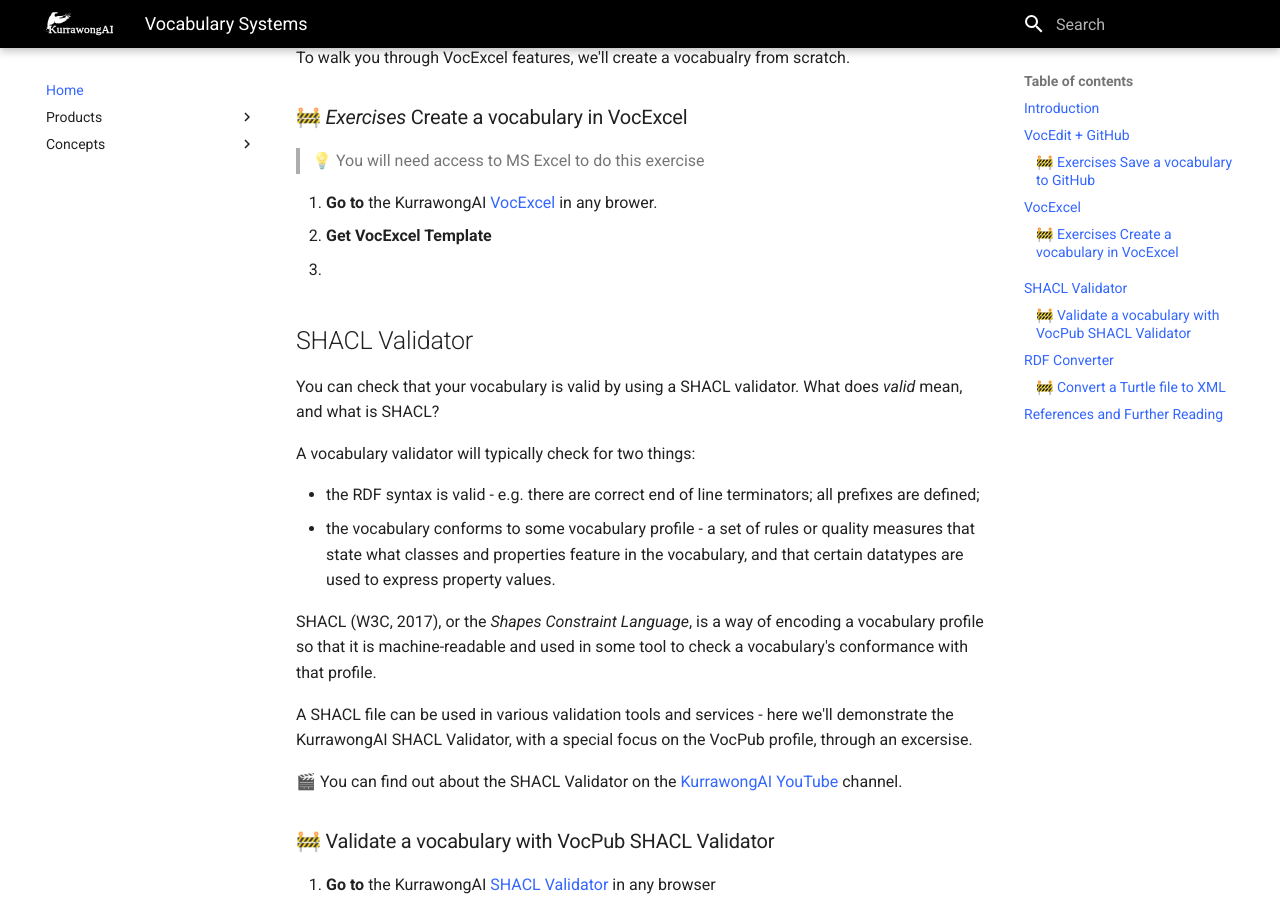
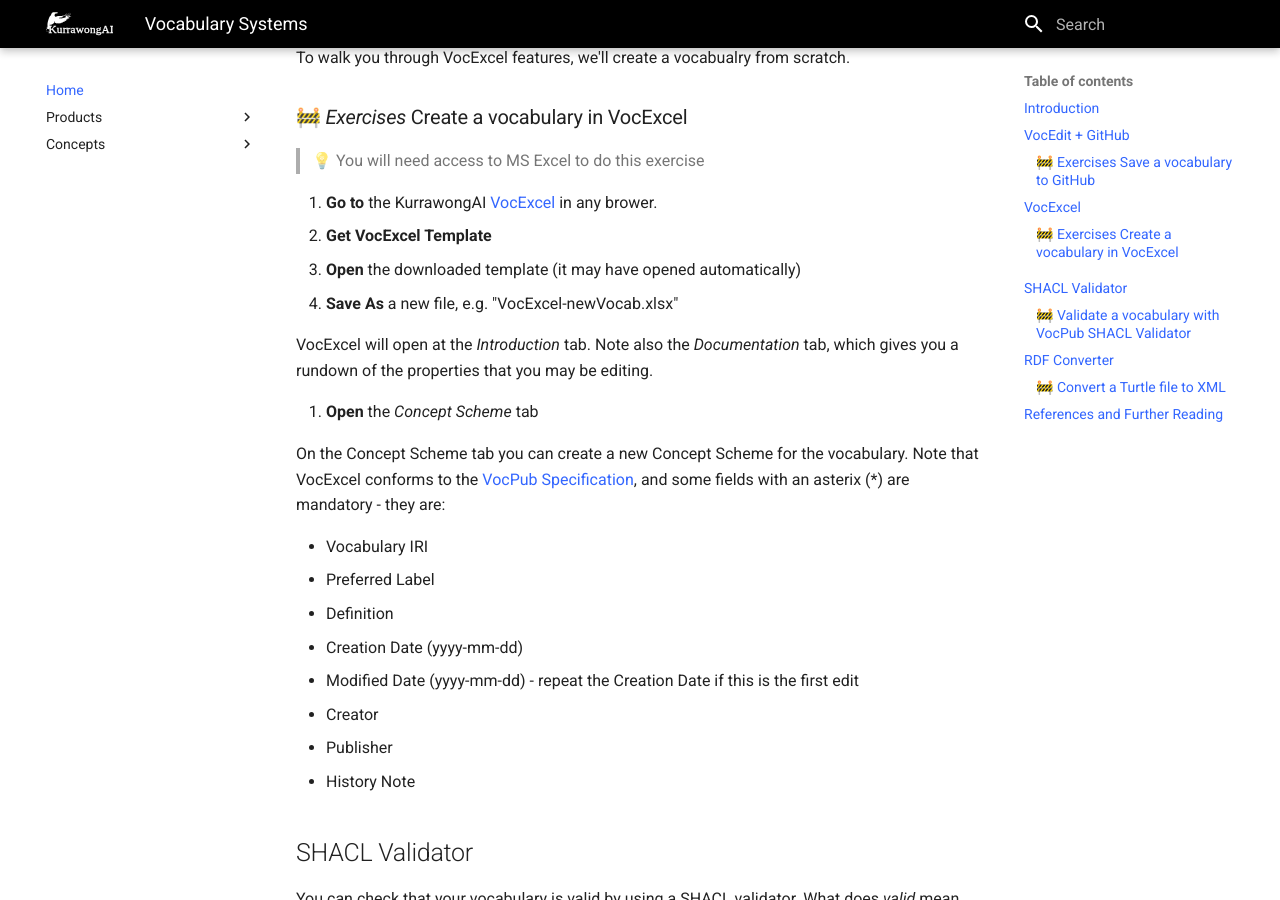
Before and after one commit to Kurrawong/docs, an MkDocs documentation site: the page built from docs/concepts/vocabs/vocab-systems.md, in a window 1280 px wide and 900 px high, scrolled down 2054 px. Built offline with MkDocs 1.6.1 and Material for MkDocs 9.7.7, drawn with Linux system fonts in a browser that asks for light colours.

Commit message:
Update vocab-systems.md
VocExcel WIP

```diff
--- a/docs/concepts/vocabs/vocab-systems.md
+++ b/docs/concepts/vocabs/vocab-systems.md
@@ -65,7 +65,23 @@
 
 1. **Go to** the KurrawongAI [VocExcel](https://tools.kurrawong.ai/vocexcel) in any brower.
 2. **Get VocExcel Template**
-3.
+3. **Open** the downloaded template (it may have opened automatically)
+4. **Save As** a new file, e.g. "VocExcel-newVocab.xlsx"
+
+VocExcel will open at the _Introduction_ tab. Note also the _Documentation_ tab, which gives you a rundown of the properties that you may be editing.
+
+5. **Open** the _Concept Scheme_ tab
+
+On the Concept Scheme tab you can create a new Concept Scheme for the vocabulary. Note that VocExcel conforms to the [VocPub Specification](https://agldwg.github.io/vocpub-profile/specification.html), and some fields with an asterix (*) are mandatory - they are:
+
+- Vocabulary IRI
+- Preferred Label
+- Definition
+- Creation Date (yyyy-mm-dd)
+- Modified Date (yyyy-mm-dd) - repeat the Creation Date if this is the first edit
+- Creator
+- Publisher
+- History Note
 
 ##
 
```
